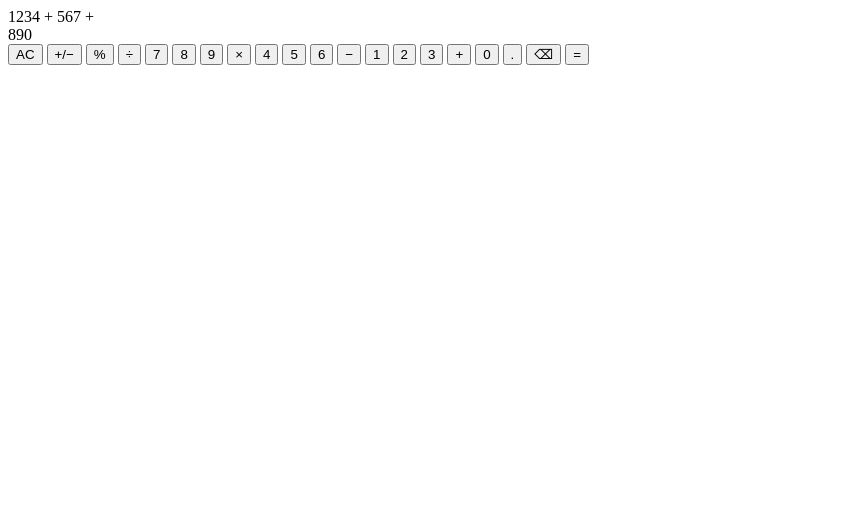
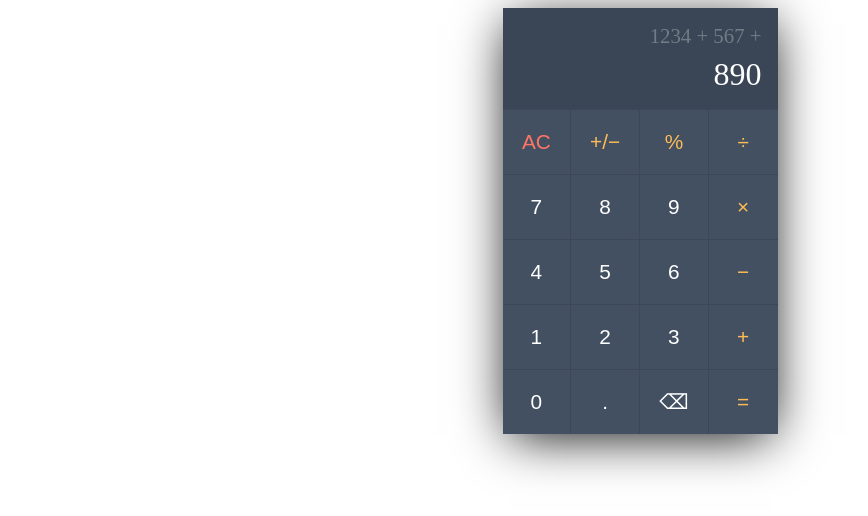
Before and after one commit to AdeyinkaEsi1/BASIC_CALC_APP, a Django app: page / in a window 1280 px wide. Shown: the top 516 px of the page, without its empty margins (0-868 px from the left). Run offline with Django 5.2, Linux system fonts and the light colour scheme.

Commit message:
line 8, 9, 14, 15. link to style.css

```diff
--- a/EasyCalc/templates/EasyCalc/index.html
+++ b/EasyCalc/templates/EasyCalc/index.html
@@ -1,9 +1,18 @@
+{% load static %}
+
 <!DOCTYPE html>
 <html lang="en">
 <head>
     <meta charset="UTF-8">
     <meta name="viewport" content="width=device-width, initial-scale=1.0">
+    <meta name="description" content="" />
+    <meta name="author" content="" />
+    <!-- Favicon-->
+    <link rel="icon" type="image/x-icon" href="assets/favicon.ico" />
     <title>Calculator</title>
+
+    <!-- <link href="{% static 'css/styles.css' %}" rel="stylesheet" /> -->
+    <link rel="stylesheet" href="{% static 'css/styles.css' %}">
 </head>
 <body>
 
```
